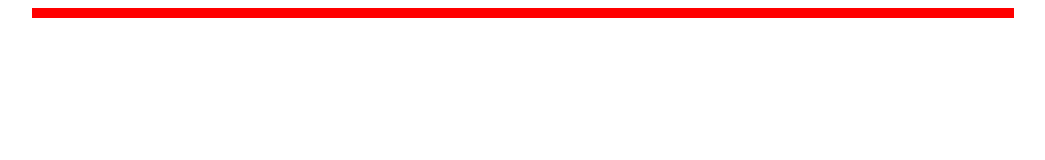
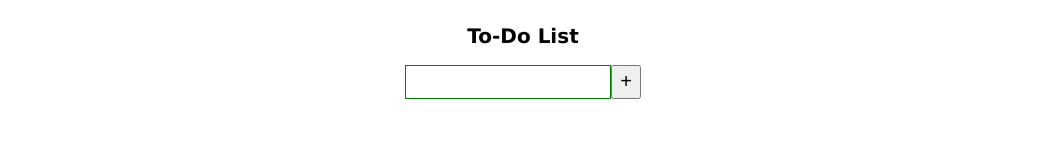
Before and after one commit to joeklein9/to-do-list, a plain HTML site: page index.html in a window 1280 px wide. Shown: the whole page, without its empty margins (117-1162 px from the left). Drawn offline with Linux system fonts and the light colour scheme.

Commit message:
more progress

```diff
--- a/index.html
+++ b/index.html
@@ -9,8 +9,14 @@
 </head>
 <body>
     <div class = "main" id = "wrapper">
+        <h1>To-Do List</h1>
         <div class = "app-container">
-            <div class = "input-field"></div>
+            <div class = "input-field-box">
+                <form>
+                    <input type="text" id="task-input" name="fname"><br>
+                  </form>
+                <button id = "add-task-btn">+</button>
+            </div>
             <div class = "tasks"></div>
             <div class = "completed-tasks">
             </div>
--- a/styles.css
+++ b/styles.css
@@ -1,5 +1,7 @@
-body div {
-    border: 1px solid red;
+
+
+h1 {
+    text-align:center;
 }
 
 body
@@ -18,3 +20,28 @@ body
     margin-right:auto;
     background-color: #FFFFFF;
 }
+
+.main {
+    display:flex;
+    flex-direction:column;
+}
+
+.input-field-box {
+    display: flex;
+    flex-direction:row;
+    justify-content:center;
+}
+
+#task-input {
+    height:30px;
+    width:200px;
+    border:1px solid green;
+}
+
+#add-task-btn {
+    height:34px;
+    width: 30px;
+    font-size:20px;
+    font-weight:lighter;
+
+}
```
